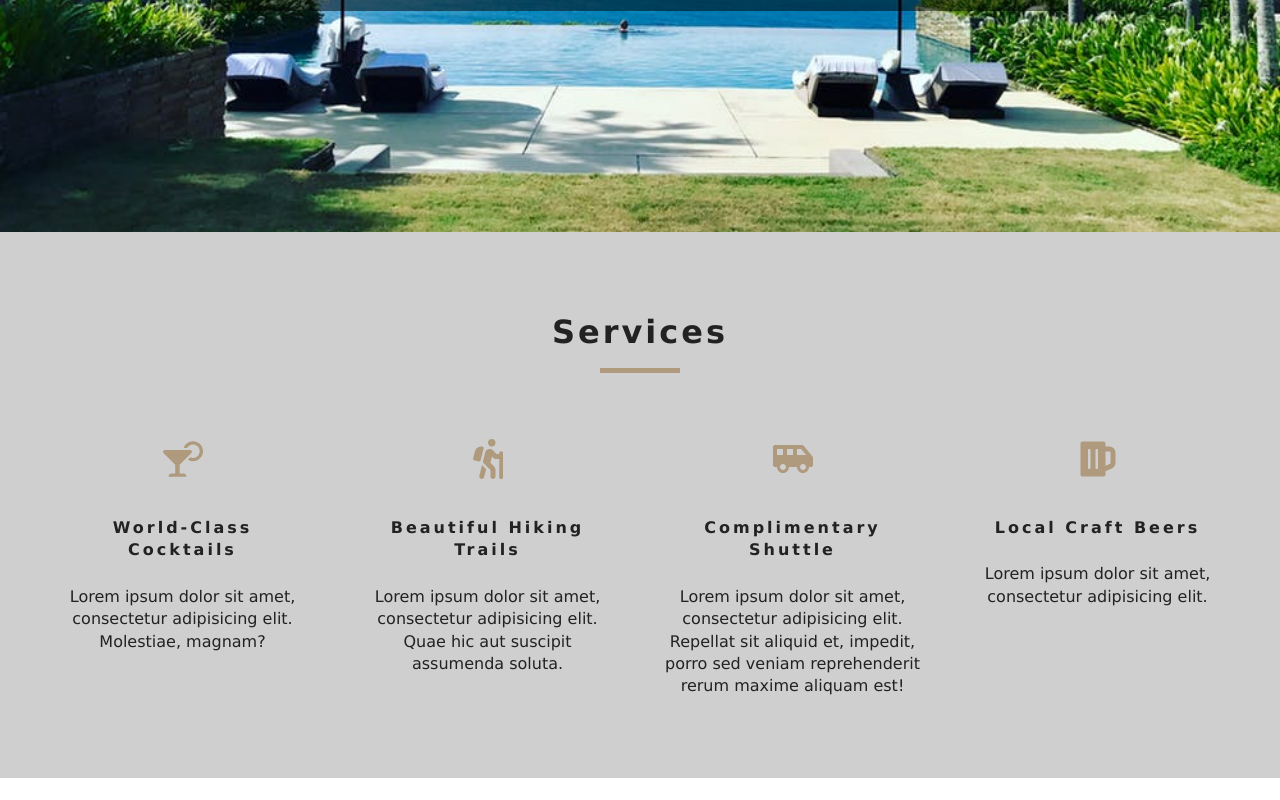
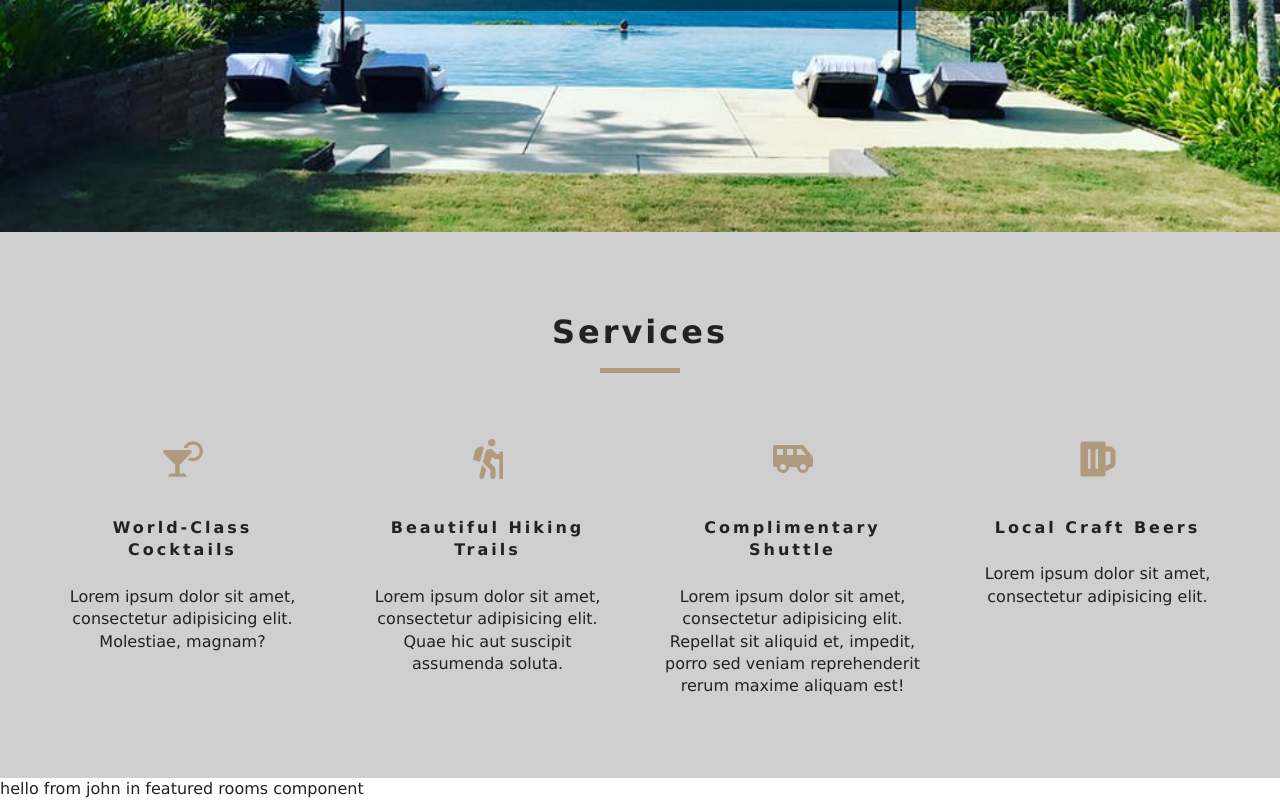
Before and after one commit to charlesmartinreed/react-beach-resort-mockup, a React (Create React App) app: page / in a window 1280 px wide. Shown: the part 568-1368 px from the top of the page. Before the commit the page ends 1346 px from the top, so only its background shows below. Built offline with nearby package versions, Linux system fonts and the light colour scheme.

Commit message:
Create FeaturedRooms component. Implement Context API for app level state sharing.

```diff
--- /dev/null
+++ b/src/components/FeaturedRooms.js
@@ -0,0 +1,21 @@
+import React, { Component } from "react";
+import { RoomContext } from "../context";
+
+// set up the static context type - values are stored in context object on this component
+// we're pulling state from our RoomContext, in context.js, attaching to a context property in this component
+
+class FeaturedRooms extends React.Component {
+  static contextType = RoomContext;
+
+  render() {
+    const { greeting, name } = this.context;
+
+    return (
+      <div>
+        {greeting} from {name} in featured rooms component
+      </div>
+    );
+  }
+}
+
+export default FeaturedRooms;
--- /dev/null
+++ b/src/context.js
@@ -0,0 +1,25 @@
+import React, { Component } from "react";
+
+// gives access to Provider and Consumer
+// Provider allows all components in tree to access shared information
+// Consumer accesses shared information
+const RoomContext = React.createContext();
+
+// We'll be passing stateful values to the Provider
+class RoomProvider extends React.Component {
+  state = {
+    greeting: "hello",
+    name: "john"
+  };
+
+  render() {
+    return (
+      <RoomContext.Provider value={{ ...this.state }}>
+        {this.props.children}
+      </RoomContext.Provider>
+    );
+  }
+}
+
+const RoomConsumer = RoomContext.Consumer;
+export { RoomProvider, RoomConsumer, RoomContext };
--- a/src/index.js
+++ b/src/index.js
@@ -3,10 +3,14 @@ import ReactDOM from "react-dom";
 // import './index.css';
 import App from "./App";
 import { BrowserRouter as Router } from "react-router-dom";
+import { RoomProvider } from "./context";
 
+// CONTEXT API
 ReactDOM.render(
-  <Router>
-    <App />
-  </Router>,
+  <RoomProvider>
+    <Router>
+      <App />
+    </Router>
+  </RoomProvider>,
   document.getElementById("root")
 );
--- a/src/pages/Home.js
+++ b/src/pages/Home.js
@@ -3,6 +3,7 @@ import Hero from "../components/Hero";
 import Banner from "../components/Banner";
 import { Link } from "react-router-dom";
 import Services from "../components/Services";
+import FeaturedRooms from "../components/FeaturedRooms";
 
 const Home = () => {
   return (
@@ -18,6 +19,7 @@ const Home = () => {
         </Banner>
       </Hero>
       <Services />
+      <FeaturedRooms />
     </>
   );
 };
```
